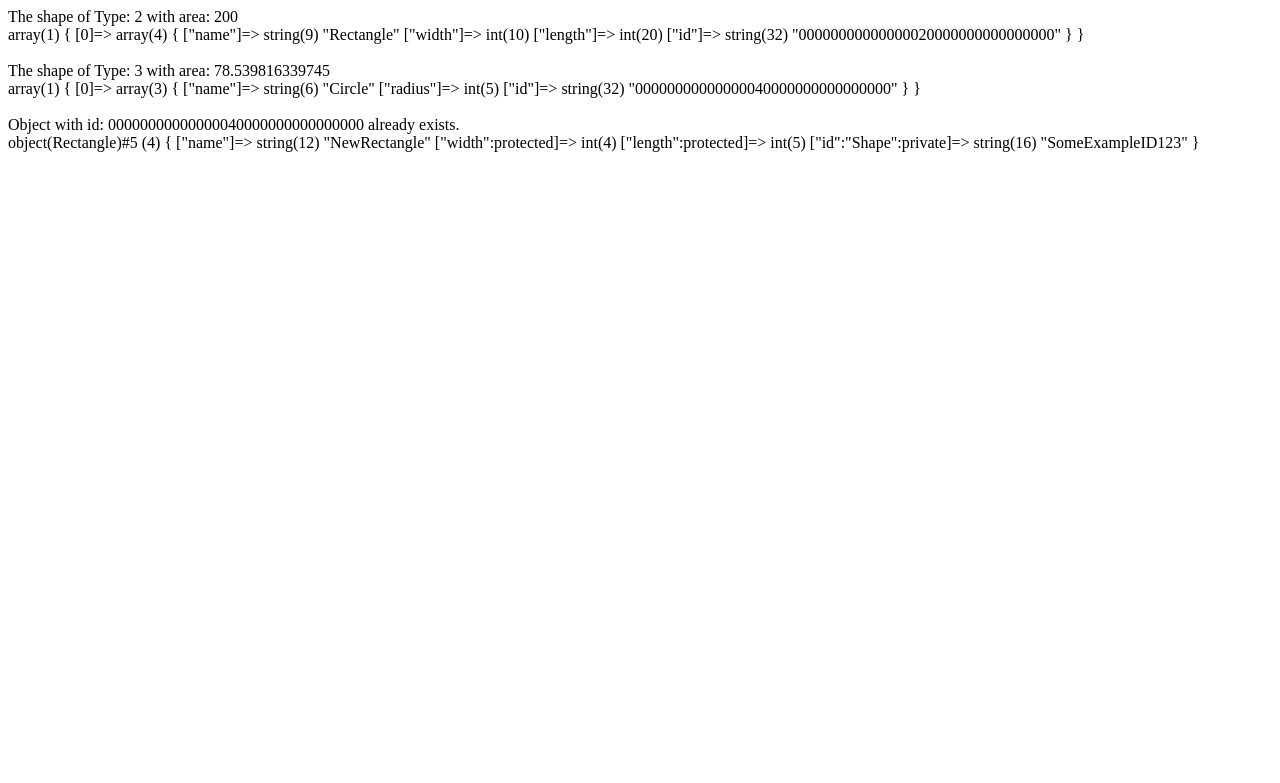
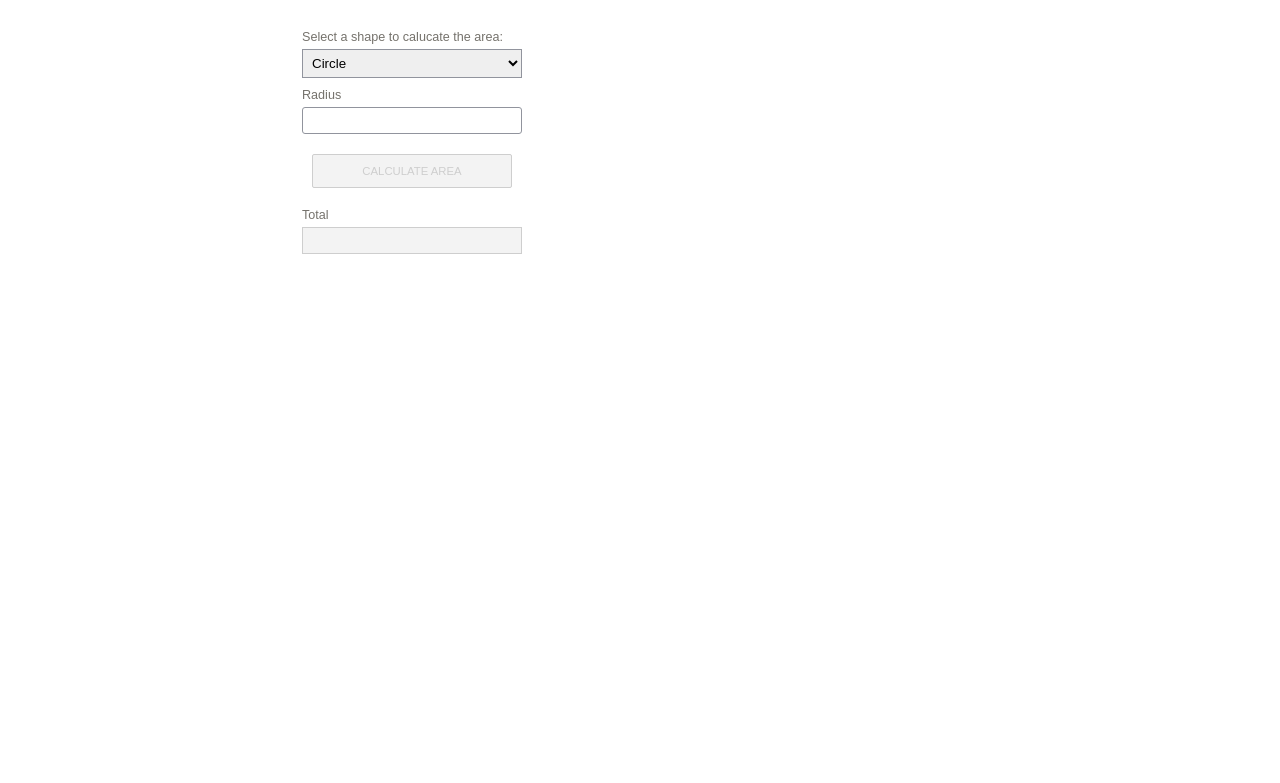
Before and after one commit to anna-k-bento/php-shape-project, a PHP site: page / in a window 1280 px wide. Shown: the top 783 px of the page. Run offline with PHP 8.4, Linux system fonts and the light colour scheme.

Commit message:
layout changes

```diff
--- a/index.php
+++ b/index.php
@@ -1,34 +1,131 @@
 <?php
-   include 'src/core/Shape.php';
-   include 'src/core/Rectangle.php';
-   include 'src/core/Circle.php';
+	include 'src/core/Shape.php';
+	include 'src/core/Rectangle.php';
+	include 'src/core/Circle.php';
 
-   // objects area
-   $shape1 = new Rectangle(10,20);
-   echo "The shape of Type: ".$shape1::TYPE. " with area: " .$shape1->getArea()."</BR>";
-   var_dump($shape1->toArray());
-   echo "</br></br>";
+	$width = $length = $radius = $total = $selectedShape = "";
+	$shapeToCalc = new Shape();
 
-   $shape2 = new Circle(5);
-   echo "The shape of Type: ".$shape2::TYPE. " with area: " .$shape2->getArea()."</BR>";
-   var_dump($shape2->toArray());
-   echo "</br></br>";
+	if(isset($_POST['submit'])){
 
-   $shape3 = new Rectangle(4,5);
-   $shape3->name = "NewRectangle";
-   $shape3->setId($shape2->getId());
-   $shape3->setId("SomeExampleID123");
-   var_dump($shape3);
+		$width = $length = $total = $radius = "";
+		$selectedShape = $_POST['shapes'];
 
+		if($selectedShape == 'circle'){
+			if(is_numeric($_POST['radius'])){
+				$radius = $_POST['radius'];
+				$shapeToCalc = new Circle($radius);
+			}
+		} else if(is_numeric($_POST['width']) && is_numeric($_POST['length'])){
 
+			$width = $_POST['width'];
+			$length = $_POST['length'];
+
+			if($selectedShape == 'rectangle') {
+				$shapeToCalc = new Rectangle($width, $length);
+			} else {
+				$shapeToCalc = new Shape($width, $length);
+			}
+		}
+	if(!empty($selectedShape)){
+		$total = $shapeToCalc->getArea();
+	}
+  }
 ?>
 <html>
   <head>
-    <title> PHP SHAPE Class </title>
-  </head>
+  <link href="css/main.css" type="text/css" rel="stylesheet" />
+   <script  type="text/javascript">
+   /**
+   * Show attributes in function of the selected shape
+   * @param shapes -selected shape
+   **/
+	function showAttributes(shapes) {
+		if(!shapes){
+		  shapes = document.getElementById("shapes").value;
+		}
+		document.getElementById("circle").style.display = 'none';
+		document.getElementById("shape").style.display = 'none';
+		document.getElementById("totalCircle").style.display = 'none';
+		document.getElementById("totalShape").style.display = 'none';
+		document.getElementById("totalRect").style.display = 'none';
+		if (shapes == "circle") {
+			document.getElementById("circle").style.display = 'block';
+			document.getElementById("totalCircle").style.display = 'block';
+		}
+		if (shapes == "shape") {
+			document.getElementById("shape").style.display = 'block';
+			document.getElementById("totalShape").style.display = 'block';
+		}
+		if (shapes == "rectangle") {
+			document.getElementById("shape").style.display = 'block';
+			document.getElementById("totalRect").style.display = 'block';
+		}
 
-  <body>
-    <p></p>
+		activateButton();
+	}
 
-  </body>
+	/**
+	* Activates button to calculate area
+	**/
+	function activateButton() {
+	  var shapes = document.getElementById("shapes").value;
+	  var width  = (shapes == "rectangle" || shapes == "shape") ? document.getElementById("width").value : "";
+	  var length = (shapes == "rectangle" || shapes == "shape") ? document.getElementById("length").value : "";
+	  var radius = (shapes == "circle") ? document.getElementById("radius").value : "";
+	  if((width != null && width != "" && length != null && length != "") || (radius != null && radius != "")){
+		document.getElementById("calc").disabled = false;
+	  } else {
+		document.getElementById("calc").disabled = true;
+	  }
+	}
+</script>
+<title> PHP SHAPE Class </title>
+</head>
+<body onload="showAttributes()">
+	<form class="form-container"  method="POST" action="/index.php">
+		<div class="row">
+			<div class="label">
+				Select a shape to calucate the area:
+			</div>
+			<select name="shapes" id="shapes" onchange="showAttributes(this.value);" class="select-item" >
+				<option value="circle" <?php if (($selectedShape == 'circle') || empty($selectedShape)) echo ' selected'; ?>>Circle</option>
+				<option value="rectangle" <?php if ($selectedShape == 'rectangle') echo ' selected'; ?>>Rectangle</option>
+				<option value="shape" <?php if ($selectedShape == 'shape') echo ' selected'; ?> >Shape with 4 sides</option>
+			</select>
+		</div>
+		<div class="row responsive" id="shape" <?php if (($selectedShape == 'circle') || empty($selectedShape)) echo ' style="display: none"'; ?>>
+			<div class="inline-block responsive">
+			  <label for="width" class="label">Width</label><br>
+			  <input class="input-field"  oninput="activateButton();" type ="number" name="width" id="width" value=<?php echo $width; ?> />
+			</div>
+			<div class="inline-block responsive">
+			  <label for="length" class="label">Length</label><br>
+			  <input class="input-field" oninput="activateButton();"  type ="number" name="length" id="length" value=<?php echo $length; ?> />
+			</div>
+		</div>
+
+		<div class="row responsive" id="circle" <?php if(($selectedShape != "circle") && (!empty($selectedShape))) echo ' style="display: none"' ?>>
+			<div class="inline-block responsive">
+				<label for="radius" class="label">Radius</label><br>
+				<input class="input-field"  oninput="activateButton();" type ="number" name="radius" id="radius" value=<?php echo $radius; ?> />
+			</div>
+		</div>
+		<input type="submit" name="submit" id="calc" disabled= false value ="CALCULATE AREA" class="btn-submit responsive" />
+		<div class="row responsive">
+			<div id="totalCircle" style="display: none">
+				<label for="totalC" class="label">Total</label><br>
+				<input class="total-field" type ="number" id="totalC" value=<?php  if($selectedShape == "circle") echo $total; ?> readonly />
+			</div>
+			<div id="totalRect" style="display: none">
+				<label for="totalR" class="label">Total</label><br>
+				<input class="total-field" type ="number" id="totalR" value=<?php  if($selectedShape == "rectangle") echo $total; ?> readonly />
+			</div>
+			<div id="totalShape" style="display: none">
+				<label for="totalS" class="label">Total</label><br>
+				<input class="total-field" type ="number" id="totalS" value=<?php  if($selectedShape == "shape") echo $total; ?> readonly />
+			</div>
+		</div>
+    </form>
+</body>
 </html>
--- a/src/core/Circle.php
+++ b/src/core/Circle.php
@@ -20,7 +20,8 @@ class Circle extends Shape {
      * @return area of the shape
      */
     public function getArea() {
-        return pow($this->radius,2) * M_PI;
+        $result = pow($this->radius,2) * M_PI;
+        return round($result, 2);
     }
 
     /**
```
Also changed, not shown: README.md.
